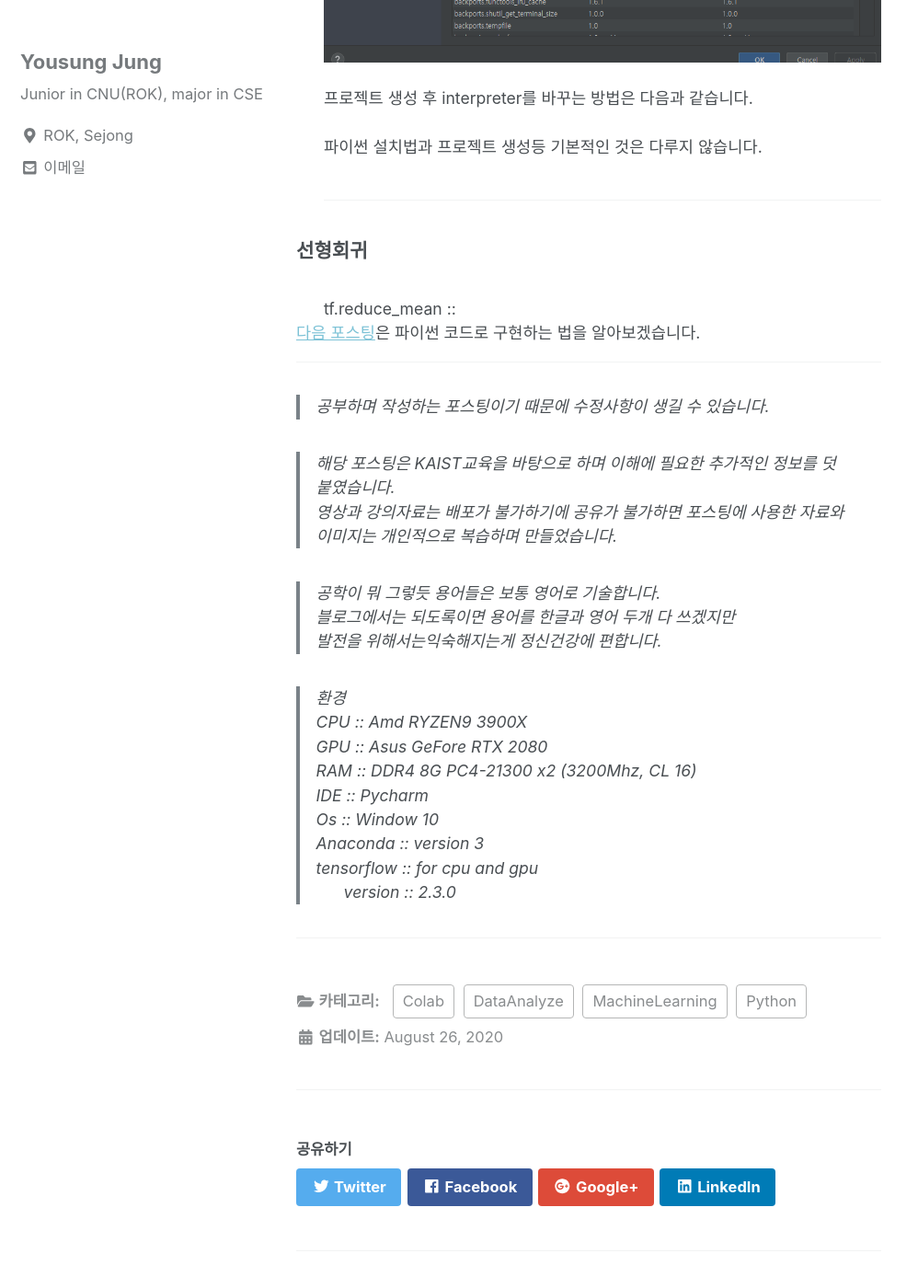
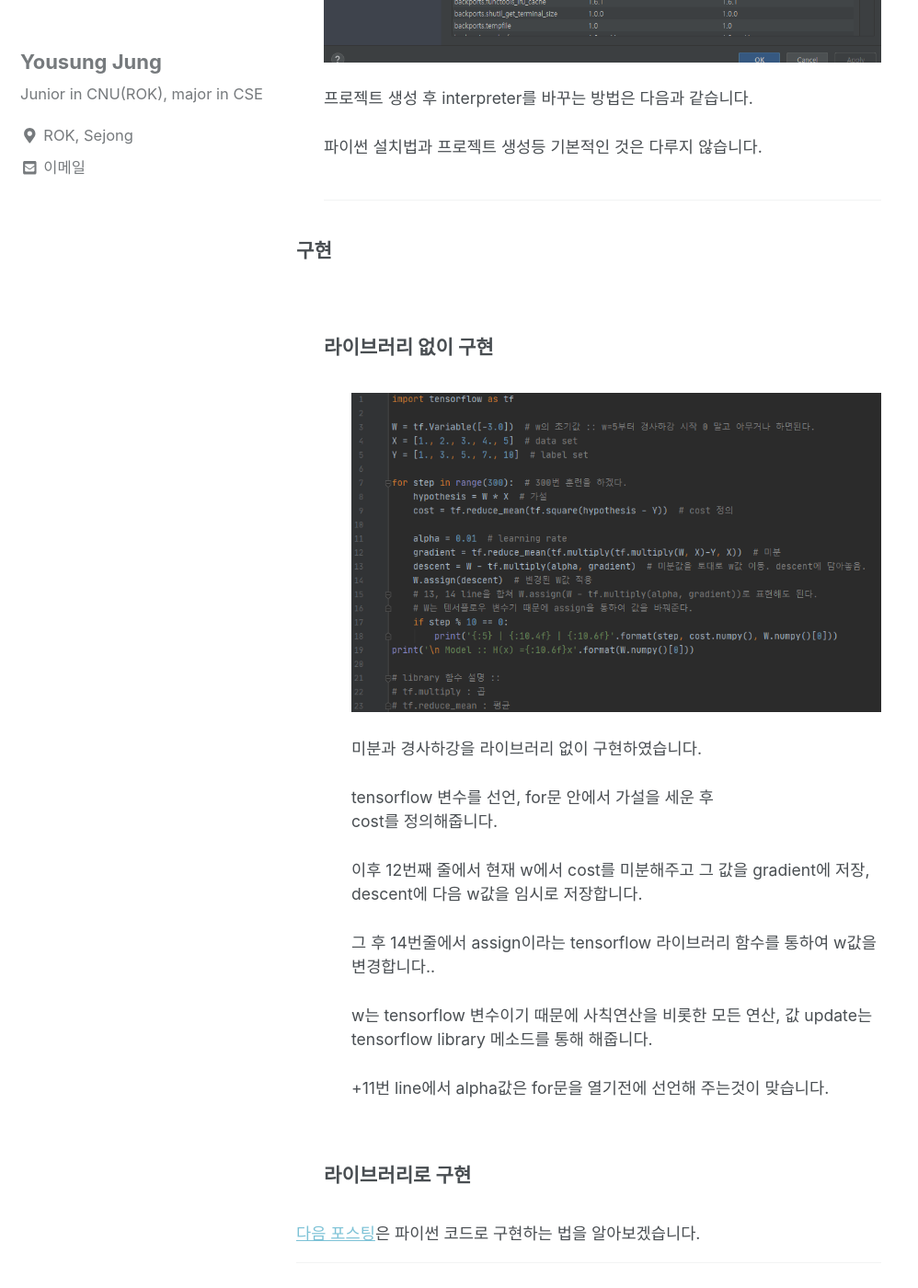
Before and after one commit to can019/can019.github.io, a Jekyll site: the page built from _posts/2020-08-26-MachineLearning-AI-4.md, in a window 1280 px wide and 1400 px high, scrolled down 1859 px. Shown: the whole window at 92% size, without its empty margins (0-998 px from the left). Built offline with Jekyll 4.4.1, drawn with Linux system fonts in a browser that asks for light colours; nearby versions of some CDN libraries.

Commit message:
라이브러리 없이 구현

```diff
--- a/_posts/2020-08-26-MachineLearning-AI-4.md
+++ b/_posts/2020-08-26-MachineLearning-AI-4.md
@@ -39,9 +39,32 @@ published: true
      <hr/>
   </div>
   <div>
-    <h3 style = "font-size :1.2em">선형회귀</h3><br/>
+    <h3 style = "font-size :1.2em">구현</h3><br/>
     <div style = "margin-left : 30px">
-    tf.reduce_mean ::
+       <div>
+         <h3 style = "font-size :1.2em">라이브러리 없이 구현</h3><br/>
+              <div style = "margin-left : 30px">
+        		<img src="/assets/photos/code/linear_regression_1.png"><br/><br/>
+		미분과 경사하강을 라이브러리 없이 구현하였습니다.<br/><br/>
+		tensorflow 변수를 선언, for문 안에서 가설을 세운 후<br/>
+		cost를 정의해줍니다.<br/><br/>
+		이후 12번째 줄에서 현재 w에서 cost를 미분해주고 그 값을 gradient에 저장,<br/>
+		descent에 다음 w값을 임시로 저장합니다.<br/><br/>
+		그 후 14번줄에서 assign이라는 tensorflow 라이브러리 함수를 통하여 w값을 변경합니다..<br/><br/>
+
+		w는 tensorflow 변수이기 때문에 사칙연산을 비롯한 모든 연산, 값 update는<br/>
+		tensorflow library 메소드를 통해 해줍니다.<br/><br/>
+		+11번 line에서 alpha값은 for문을 열기전에 선언해 주는것이 맞습니다.<br/><br/>
+
+              </div>
+        </div>
+        <div>
+         <h3 style = "font-size :1.2em">라이브러리로 구현</h3><br/>
+              <div style = "margin-left : 30px">
+
+              </div>
+        </div>
+  </div>
   </div>
 <a href = "">다음 포스팅</a>은 파이썬 코드로 구현하는 법을 알아보겠습니다.<hr/>
    <blockquote> 공부하며 작성하는 포스팅이기 때문에 수정사항이 생길 수 있습니다. </blockquote>
```
Also changed, not shown: _posts/2020-08-27-MachineLearning-AI-5.md (+0 -1 lines), assets/photos/code/linear_regression_1.png (added), assets/photos/code/linear_regression_2.png (added).
